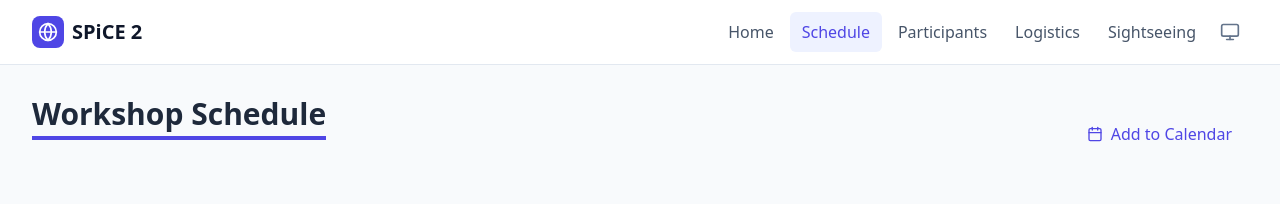
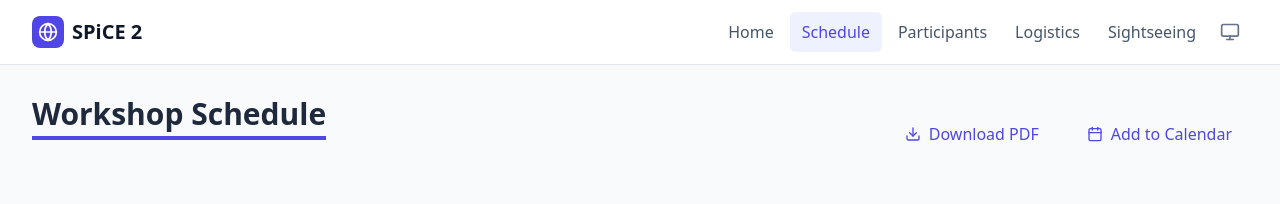
Before and after one commit to spice-workshop/spice-workshop.github.io, a React (Vite) app: page /schedule in a window 1280 px wide. Shown: the top 204 px of the page. Built offline with nearby package versions, Linux system fonts and the light colour scheme.

Commit message:
[Feature] Add PDF export for workshop schedule
- Install jspdf and jspdf-autotable dependencies
- Create generateSchedulePDF utility with branded header, per-day tables, and page footers
- Add Download PDF button next to Add to Calendar on the Schedule page

```diff
--- a/package.json
+++ b/package.json
@@ -15,6 +15,8 @@
   },
   "dependencies": {
     "@types/react-lazy-load-image-component": "^1.6.5",
+    "jspdf": "^4.2.0",
+    "jspdf-autotable": "^5.0.7",
     "lucide-react": "^0.555.0",
     "react": "^19.2.0",
     "react-dom": "^19.2.0",
--- a/src/pages/Schedule.tsx
+++ b/src/pages/Schedule.tsx
@@ -1,8 +1,9 @@
 import { useState } from 'react';
 import type { FC } from 'react';
-import { Calendar, Utensils, Users, Bus, MapPin, Compass, Search, ChevronDown, ChevronUp, FileText } from 'lucide-react';
+import { Calendar, Utensils, Users, Bus, MapPin, Compass, Search, ChevronDown, ChevronUp, FileText, Download } from 'lucide-react';
 import { CONSTANTS } from '../data/Constants';
 import { useSchedule, EnrichedScheduleEvent } from '../utils/useSchedule';
+import { generateSchedulePDF } from '../utils/generateSchedulePDF';
 import SEO from '../components/layout/SEO';
 import SectionTitle from '../components/ui/SectionTitle';
 import Button from '../components/ui/Button';
@@ -78,9 +79,18 @@ const ScheduleView: FC = () => {
       </SEO>
       <div className="flex flex-col md:flex-row md:items-center justify-between mb-8">
           <SectionTitle>Workshop Schedule</SectionTitle>
-          <a href={CONSTANTS.links.googleCalendar} target="_blank" rel="noreferrer" className="flex items-center text-indigo-600 font-medium hover:underline px-4 py-2">
-              <Calendar className="w-4 h-4 mr-2" /> Add to Calendar
-          </a>
+          <div className="flex items-center gap-4">
+            <button
+              onClick={() => generateSchedulePDF(schedule)}
+              className="flex items-center text-indigo-600 font-medium hover:underline px-4 py-2 transition-colors"
+              aria-label="Download schedule as PDF"
+            >
+              <Download className="w-4 h-4 mr-2" /> Download PDF
+            </button>
+            <a href={CONSTANTS.links.googleCalendar} download="SPiCE2_Conference.ics" className="flex items-center text-indigo-600 font-medium hover:underline px-4 py-2">
+                <Calendar className="w-4 h-4 mr-2" /> Add to Calendar
+            </a>
+          </div>
       </div>
 
       {!isSearching && (
--- /dev/null
+++ b/src/utils/generateSchedulePDF.ts
@@ -0,0 +1,114 @@
+import jsPDF from 'jspdf';
+import autoTable from 'jspdf-autotable';
+import type { DaySchedule } from './useSchedule';
+
+/**
+ * Generates a professional PDF of the full conference schedule.
+ * Each day is rendered as a styled table with time, title, and speaker columns.
+ */
+export const generateSchedulePDF = (schedule: DaySchedule[]) => {
+  const doc = new jsPDF({ orientation: 'portrait', unit: 'mm', format: 'a4' });
+  const pageWidth = doc.internal.pageSize.getWidth();
+
+  // --- Header ---
+  doc.setFillColor(79, 70, 229); // indigo-600
+  doc.rect(0, 0, pageWidth, 36, 'F');
+
+  doc.setFont('helvetica', 'bold');
+  doc.setFontSize(22);
+  doc.setTextColor(255, 255, 255);
+  doc.text('SPiCE 2 Conference', pageWidth / 2, 16, { align: 'center' });
+
+  doc.setFontSize(11);
+  doc.setFont('helvetica', 'normal');
+  doc.text('Simulating Physics in Celestial Ecosystems', pageWidth / 2, 23, { align: 'center' });
+
+  doc.setFontSize(10);
+  doc.text('March 16–20, 2026  •  ENS de Lyon, France', pageWidth / 2, 30, { align: 'center' });
+
+  let yPos = 44;
+
+  // --- Schedule Tables (one per day) ---
+  schedule.forEach((day, dayIndex) => {
+    // Check if we need a new page (leave room for header + at least a few rows)
+    if (yPos > doc.internal.pageSize.getHeight() - 40) {
+      doc.addPage();
+      yPos = 16;
+    }
+
+    // Day header
+    doc.setFont('helvetica', 'bold');
+    doc.setFontSize(13);
+    doc.setTextColor(79, 70, 229);
+    doc.text(day.day, 14, yPos);
+    yPos += 2;
+
+    // Build table data
+    const tableBody = day.events.map(event => {
+      const isTalk = event.type === 'talk';
+      const title = event.title || '';
+      const speaker = isTalk && event.speaker ? event.speaker : '';
+      return [event.time, title, speaker];
+    });
+
+    autoTable(doc, {
+      startY: yPos,
+      head: [['Time', 'Session', 'Speaker']],
+      body: tableBody,
+      margin: { left: 14, right: 14 },
+      theme: 'grid',
+      headStyles: {
+        fillColor: [79, 70, 229],
+        textColor: [255, 255, 255],
+        fontStyle: 'bold',
+        fontSize: 9,
+        cellPadding: 3,
+      },
+      bodyStyles: {
+        fontSize: 8.5,
+        cellPadding: 2.5,
+        textColor: [30, 41, 59], // slate-800
+      },
+      columnStyles: {
+        0: { cellWidth: 30, fontStyle: 'bold', textColor: [100, 116, 139] }, // slate-500, monospace feel
+        1: { cellWidth: 'auto' },
+        2: { cellWidth: 45, textColor: [100, 116, 139] },
+      },
+      alternateRowStyles: {
+        fillColor: [248, 250, 252], // slate-50
+      },
+      // Highlight fixed events (lunch, coffee, etc.)
+      didParseCell: (data) => {
+        if (data.section === 'body') {
+          const event = day.events[data.row.index];
+          if (event?.highlight) {
+            data.cell.styles.fillColor = [254, 252, 232]; // amber-50
+            data.cell.styles.fontStyle = 'bold';
+          }
+          if (event?.type === 'fixed' && !event?.highlight) {
+            data.cell.styles.fontStyle = 'italic';
+            data.cell.styles.textColor = [148, 163, 184]; // slate-400
+          }
+        }
+      },
+    });
+
+    // Update yPos for next day
+    // eslint-disable-next-line @typescript-eslint/no-explicit-any
+    yPos = (doc as any).lastAutoTable.finalY + (dayIndex < schedule.length - 1 ? 10 : 0);
+  });
+
+  // --- Footer on each page ---
+  const pageCount = doc.getNumberOfPages();
+  for (let i = 1; i <= pageCount; i++) {
+    doc.setPage(i);
+    doc.setFontSize(8);
+    doc.setTextColor(148, 163, 184);
+    doc.setFont('helvetica', 'normal');
+    const footerY = doc.internal.pageSize.getHeight() - 8;
+    doc.text('SPiCE 2 Conference — https://spice-workshop.github.io', 14, footerY);
+    doc.text(`Page ${i} of ${pageCount}`, pageWidth - 14, footerY, { align: 'right' });
+  }
+
+  doc.save('SPiCE2_Schedule.pdf');
+};
```
Also changed, not shown: 1 other file (tests, documents, lock files or other folders).
